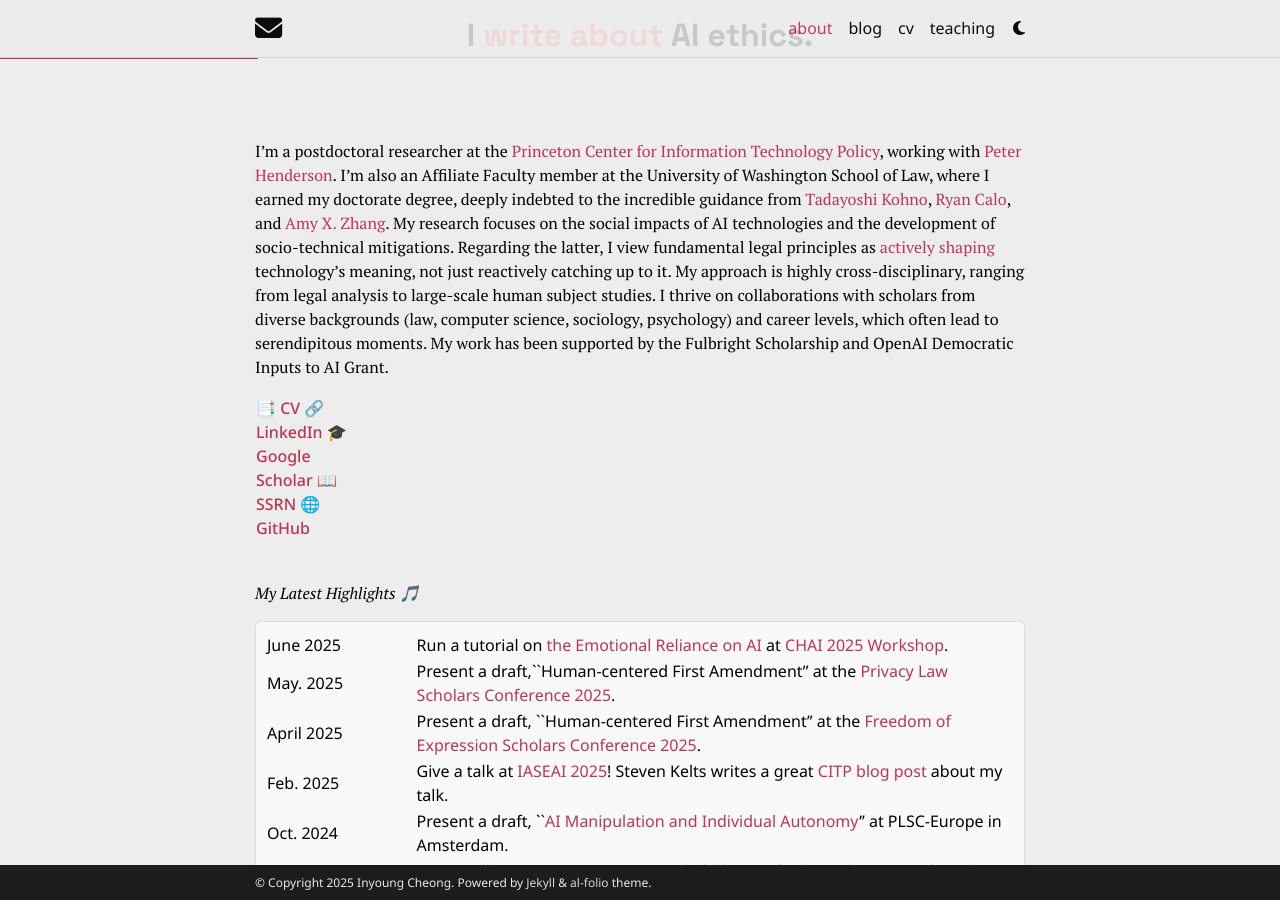
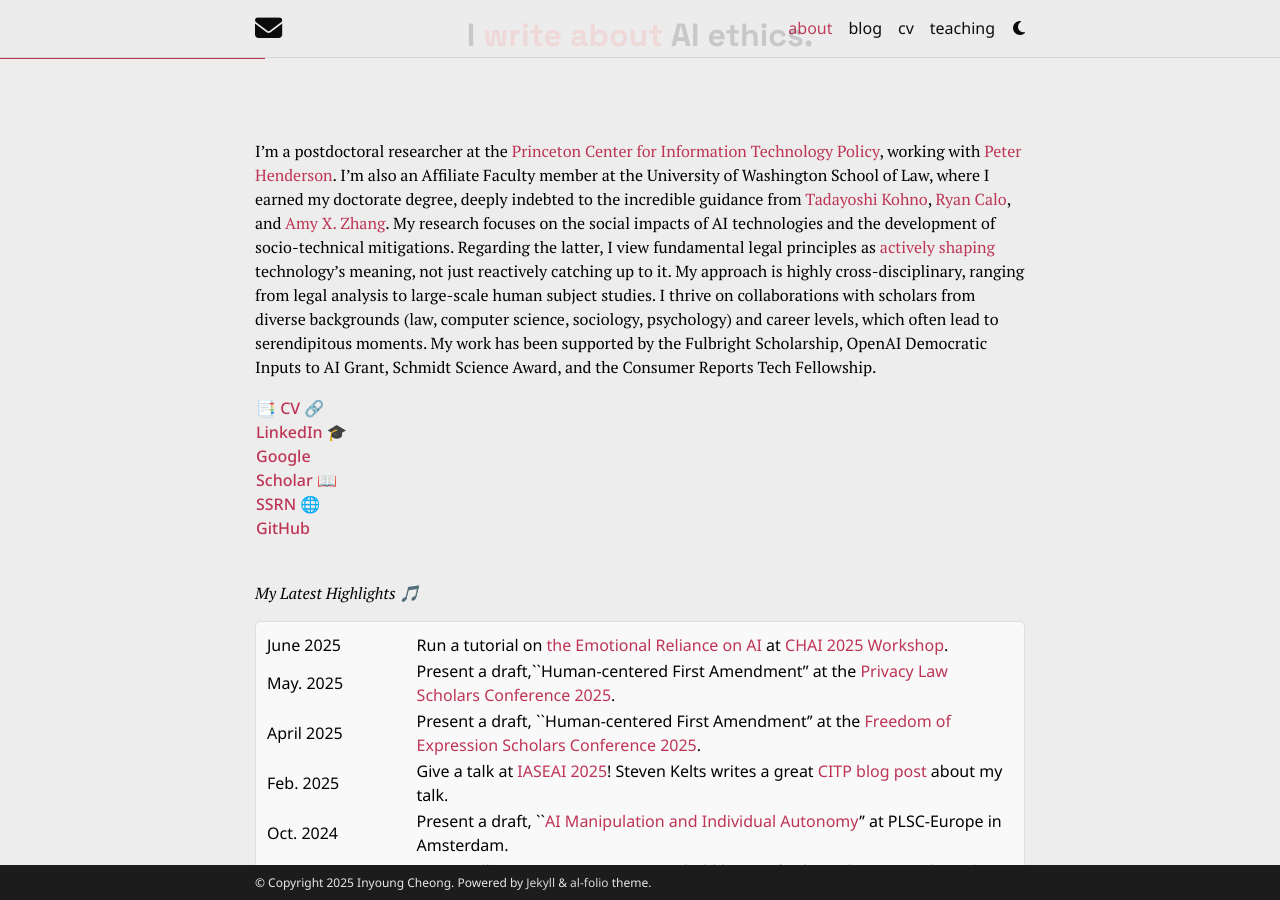
Before and after one commit to inyoungcheong/inyoungcheong.github.io, a Jekyll site: the page built from _pages/about.md, in a window 1280 px wide and 900 px high, scrolled down 554 px. Built offline with Jekyll 4.4.1, drawn with Linux system fonts in a browser that asks for light colours; nearby versions of some CDN libraries; some web fonts are replaced; comment, search, counter and statistics services are not loaded; a style sheet for code colours, icons or effects is not loaded.

Commit message:
about update

```diff
--- a/_pages/about.md
+++ b/_pages/about.md
@@ -72,7 +72,7 @@
 
 <br>
 <br>
-I'm a postdoctoral researcher at the [Princeton Center for Information Technology Policy](https://citp.princeton.edu/citp-people/inyoung-cheong/), working with [Peter Henderson](https://www.peterhenderson.co/). I'm also an Affiliate Faculty member at the University of Washington School of Law, where I earned my doctorate degree, deeply indebted to the incredible guidance from [Tadayoshi Kohno](https://homes.cs.washington.edu/~yoshi/), [Ryan Calo](https://www.law.uw.edu/directory/faculty/calo-ryan), and [Amy X. Zhang](https://homes.cs.washington.edu/~axz/). My research focuses on the social impacts of AI technologies and the development of socio-technical mitigations. Regarding the latter, I view fundamental legal principles as [actively shaping](https://www.yalelawjournal.org/forum/constructing-ai-speech) technology's meaning, not just reactively catching up to it. My approach is highly cross-disciplinary, ranging from legal analysis to large-scale human subject studies. I thrive on collaborations with scholars from diverse backgrounds (law, computer science, sociology, psychology) and career levels, which often lead to serendipitous moments. My work has been supported by the Fulbright Scholarship and OpenAI Democratic Inputs to AI Grant.
+I'm a postdoctoral researcher at the [Princeton Center for Information Technology Policy](https://citp.princeton.edu/citp-people/inyoung-cheong/), working with [Peter Henderson](https://www.peterhenderson.co/). I'm also an Affiliate Faculty member at the University of Washington School of Law, where I earned my doctorate degree, deeply indebted to the incredible guidance from [Tadayoshi Kohno](https://homes.cs.washington.edu/~yoshi/), [Ryan Calo](https://www.law.uw.edu/directory/faculty/calo-ryan), and [Amy X. Zhang](https://homes.cs.washington.edu/~axz/). My research focuses on the social impacts of AI technologies and the development of socio-technical mitigations. Regarding the latter, I view fundamental legal principles as [actively shaping](https://www.yalelawjournal.org/forum/constructing-ai-speech) technology's meaning, not just reactively catching up to it. My approach is highly cross-disciplinary, ranging from legal analysis to large-scale human subject studies. I thrive on collaborations with scholars from diverse backgrounds (law, computer science, sociology, psychology) and career levels, which often lead to serendipitous moments. My work has been supported by the Fulbright Scholarship, OpenAI Democratic Inputs to AI Grant, Schmidt Science Award, and the Consumer Reports Tech Fellowship.
 
 
 <table>
```
